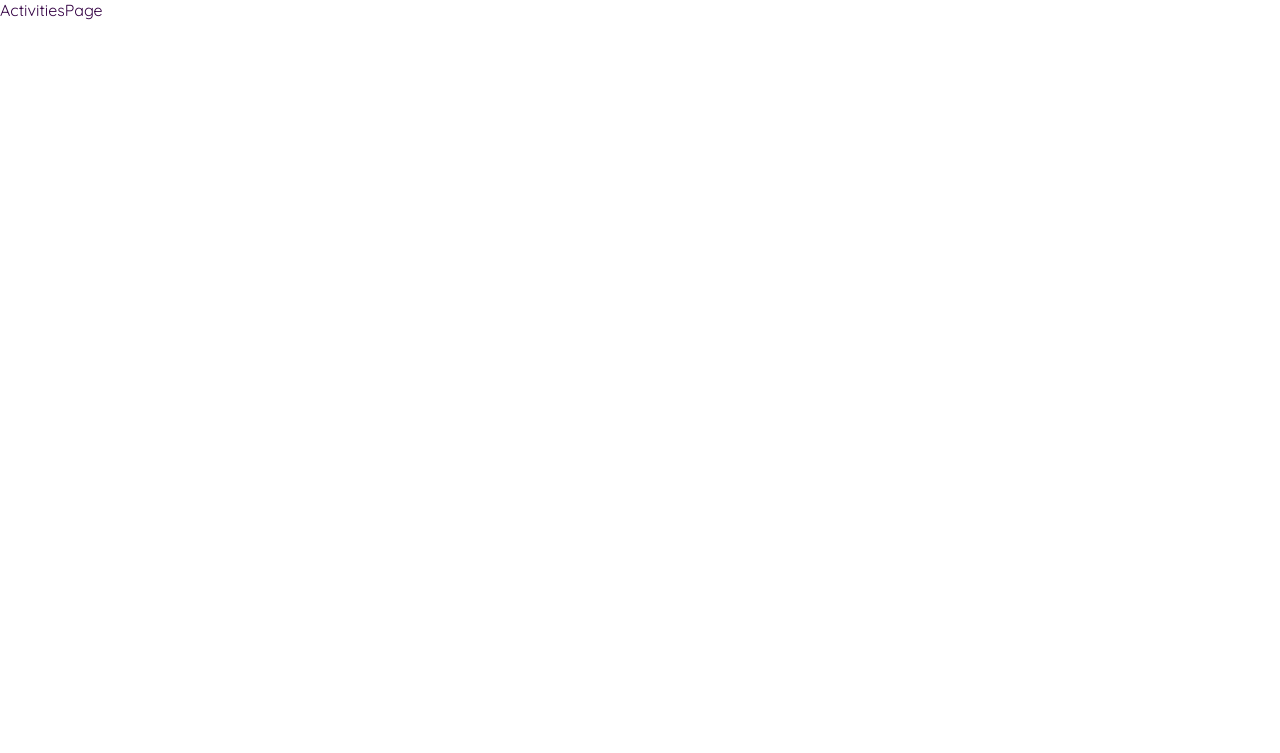
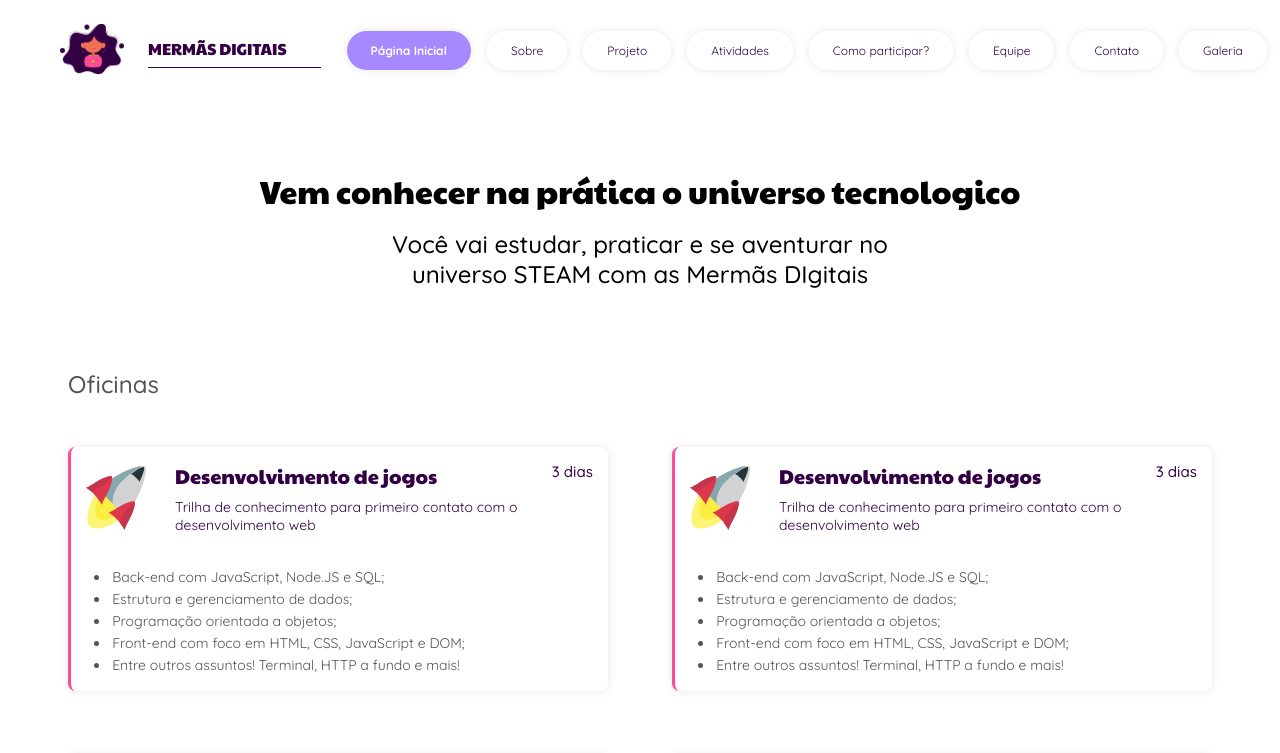
Before and after one commit to mermas-digitais/mermas-site-react, a React (Vite) app: page /atividades in a window 1280 px wide. Shown: the top 753 px of the page. Built offline with nearby package versions, Linux system fonts and the light colour scheme.

Commit message:
feat: add tela atividades e ajustes

```diff
--- a/src/App.tsx
+++ b/src/App.tsx
@@ -10,12 +10,11 @@ import { Register } from './components/register';
 import { Fade } from 'react-awesome-reveal';
 import { Patronize } from './components/patronize';
 import Gallery from './components/gallery';
-import { useEffect, useState } from 'react';
-import GalleryGrid from './components/galleryGrid';
+import { useState } from 'react';
 import { Routes, Route } from 'react-router-dom';
 import GalleryPage from './page/gallerylPage';
 import GalerryId from './page/gallerylPage/galleryId';
-import Team from './components/Team';
+
 import TeamPage from './page/teamPage';
 import ActivitiesPage from './page/activities';
 
--- a/src/components/activity/index.tsx
+++ b/src/components/activity/index.tsx
@@ -1,3 +1,4 @@
+import { Link } from 'react-router-dom';
 import { CardActivity } from '../../individualComponent/cardActivity';
 import './index.css';
 
@@ -15,9 +16,11 @@ export function Activity() {
             </h2>
           </div>
           <div className="head_button">
-            <button className="icon button_next">
-              <img src="./image/arrow.svg" alt="Ícone de foguete" />
-            </button>
+            <Link to="/atividades">
+              <button className="icon button_next">
+                <img src="./image/arrow.svg" alt="Ícone de foguete" />
+              </button>
+            </Link>
           </div>
         </div>
 
--- /dev/null
+++ b/src/components/cardActivitys/index.css
@@ -0,0 +1,120 @@
+.Container_Card {
+  width: 540px;
+  display: flex;
+  flex-direction: column;
+  gap: 2rem;
+  padding: 15.1436px;
+
+  background: #ffffff;
+  border-left: 3.78591px solid #ff4a97;
+  box-shadow: 0px 0px 9px rgba(0, 0, 0, 0.1);
+  border-radius: 7.57182px;
+}
+
+.Container_img {
+  width: 70px;
+  display: flex;
+  justify-content: center;
+  align-items: center;
+}
+
+.Content_Top {
+  width: auto;
+  display: flex;
+  gap: 1.8rem;
+  justify-content: center;
+  align-self: center;
+}
+.Container_title {
+  display: flex;
+  flex-direction: column;
+}
+
+.Container_title_card {
+  display: flex;
+  width: 100%;
+  justify-content: space-between;
+  margin-bottom: 8px;
+}
+
+.Container_title_card > span {
+  font-family: 'Quicksand';
+  font-style: normal;
+  font-weight: 500;
+  font-size: 15.1436px;
+  color: #330043;
+}
+
+.title_card {
+  font-family: 'Paytone One', sans-serif;
+  font-style: normal;
+  font-weight: 400;
+  font-size: 20px;
+  color: #330043;
+}
+
+.span_card {
+  font-family: 'Quicksand';
+  font-style: normal;
+  font-weight: 400;
+  font-size: 14px;
+
+  color: #330043;
+}
+.img_rockt {
+  width: 100%;
+}
+
+.Container_Group {
+  display: flex;
+  flex-direction: column;
+  padding: 0 0 0 1.5rem;
+}
+
+.Content_list > li {
+  display: list-item;
+  list-style: disc;
+  padding: 2px;
+
+  font-family: Quicksand, sans-serif;
+  font-weight: 400;
+  font-style: normal;
+
+  font-size: 14px;
+  color: #545454;
+}
+
+@media only screen and (max-width: 780px) {
+  .Container_Card {
+    width: 100%;
+    padding: 1rem;
+    gap: 1rem;
+  }
+  .Container_title {
+    gap: 0;
+  }
+  .Content_Top {
+    gap: 1rem;
+  }
+
+  .Container_img {
+    width: 50px;
+  }
+
+  .Container_title_card {
+    align-items: center;
+  }
+
+  .title_card {
+    font-size: 1rem;
+  }
+
+  .Container_title_card > span {
+    text-align: center;
+    font-size: 0.7rem;
+  }
+
+  .span_card {
+    font-size: 0.9rem;
+  }
+}
--- /dev/null
+++ b/src/components/cardActivitys/index.tsx
@@ -0,0 +1,36 @@
+import rocktLogo from '../../../public/image/Group 29.svg';
+
+import './index.css';
+
+export const CardActivitys = () => {
+  return (
+    <div className="Container_Card">
+      <div className="Content_Top">
+        <div className="Container_img">
+          <img className="img_rockt" src={rocktLogo} alt="logo foguete" />
+        </div>
+        <div className="Container_title">
+          <div className="Container_title_card">
+            <h2 className="title_card">Desenvolvimento de jogos</h2>
+            <span>3 dias</span>
+          </div>
+
+          <p className="span_card">
+            Trilha de conhecimento para primeiro contato com o desenvolvimento
+            web
+          </p>
+        </div>
+      </div>
+
+      <div className="Container_Group">
+        <ul className="Content_list">
+          <li> Back-end com JavaScript, Node.JS e SQL;</li>
+          <li>Estrutura e gerenciamento de dados;</li>
+          <li>Programação orientada a objetos;</li>
+          <li>Front-end com foco em HTML, CSS, JavaScript e DOM;</li>
+          <li>Entre outros assuntos! Terminal, HTTP a fundo e mais!</li>
+        </ul>
+      </div>
+    </div>
+  );
+};
--- a/src/components/footer/index.tsx
+++ b/src/components/footer/index.tsx
@@ -97,7 +97,7 @@ export const Footer = ({ pathImage = './image/girls.png' }: FooterProps) => {
         </div>
       </div>
       <div id="copyright">
-        @2022 MERMÃS DIGITAIS | Desenvolvido por Mermãs Digitais
+        @2023 MERMÃS DIGITAIS | Desenvolvido por Mermãs Digitais
       </div>
     </footer>
   );
--- a/src/components/header/index.css
+++ b/src/components/header/index.css
@@ -107,6 +107,7 @@
   -webkit-font-smoothing: antialiased;
   transition: 0.3s;
   box-shadow: 0px 0px 9px rgba(0, 0, 0, 0.1);
+  cursor: pointer;
 }
 .header nav .menu ul li a.title.active {
   font-weight: bold;
--- a/src/components/header/index.tsx
+++ b/src/components/header/index.tsx
@@ -101,19 +101,19 @@ export const Navbar = ({
           <div className="menu">
             <ul className="group_button">
               <li>
-                <a className="button_click" href="#home">
+                <a className="button_click" href="#">
                   Página Inicial
                 </a>
               </li>
               <li>
-                <a onClick={() => redirectCorrect('about')}>Sobre</a>
+                <a href="#about">Sobre</a>
               </li>
 
               <li>
                 <a onClick={() => redirectCorrect('course')}>Projeto</a>
               </li>
               <li>
-                <a onClick={() => redirectCorrect('activity')}>Atividades</a>
+                <Link to="atividades">Atividades</Link>
               </li>
               <li>
                 <a onClick={() => redirectCorrect('register')}>
@@ -121,9 +121,9 @@ export const Navbar = ({
                 </a>
               </li>
               <li>
-                <Link className="link" to="/time">
+                <a className="link" onClick={() => redirectCorrect('time')}>
                   Equipe
-                </Link>
+                </a>
               </li>
               <li>
                 <a onClick={() => redirectCorrect('form')}>Contato</a>
--- /dev/null
+++ b/src/page/activities/index.css
@@ -0,0 +1,105 @@
+.Container {
+  width: 100%;
+  display: flex;
+  flex-direction: column;
+
+  position: relative;
+}
+
+.Container__navbar {
+  position: absolute;
+  z-index: 1;
+}
+
+.Container_oficinas {
+  width: 100%;
+  display: flex;
+  flex-direction: column;
+  justify-content: center;
+  gap: 3rem;
+}
+
+.title_oficinas {
+  font-family: 'Quicksand';
+  font-style: normal;
+  font-weight: 500;
+  font-size: 24px;
+  color: #545454;
+  text-align: left;
+}
+
+.Container__Section {
+  margin-top: 168px;
+  width: 100%;
+  display: flex;
+  flex-direction: column;
+  justify-content: center;
+  align-items: center;
+  gap: 5rem;
+}
+
+.Content_title_first {
+  display: flex;
+  justify-content: center;
+  align-items: center;
+  flex-direction: column;
+  gap: 1rem;
+}
+
+.title_first {
+  font-family: 'Paytone One';
+  font-style: normal;
+  font-weight: 400;
+  font-size: 32px;
+  color: #000;
+  text-align: center;
+}
+.Content_span {
+  display: flex;
+  justify-content: center;
+  align-items: center;
+  max-width: 500px;
+}
+
+.Content_span span {
+  font-family: 'Quicksand';
+  font-style: normal;
+  font-weight: 500;
+  font-size: 24px;
+  color: #000;
+  text-align: center;
+}
+
+.Container_card_groups {
+  display: grid;
+  grid-template-columns: 1fr 1fr;
+  gap: 64px;
+}
+
+@media only screen and (max-width: 780px) {
+  .Container_oficinas {
+    margin: 2rem 0px;
+  }
+  .Container_card_groups {
+    grid-template-columns: 1fr;
+    padding: 0 1rem;
+    gap: 2rem;
+  }
+
+  .Container__Section {
+    gap: 2rem;
+  }
+
+  .title_oficinas {
+    font-size: 1rem;
+    padding-left: 1.6rem;
+  }
+
+  .title_first {
+    font-size: 1.5rem;
+  }
+
+  .Content_span > span {
+    font-size: 1rem;
+  }
+}
--- a/src/page/activities/index.tsx
+++ b/src/page/activities/index.tsx
@@ -1,5 +1,47 @@
-import './styles.css';
+import { Navbar } from '../../components/header';
+import { CardActivitys } from '../../components/cardActivitys';
+
+import './index.css';
+import { Footer } from '../../components/footer';
 
 export default function ActivitiesPage() {
-  return <div>ActivitiesPage</div>;
+  return (
+    <div className="Container">
+      <div className="Container__navbar">
+        <Navbar />
+      </div>
+
+      <section className="Container__Section">
+        <div className="Content_title_first">
+          <h2 className="title_first">
+            Vem conhecer na prática o universo tecnologico
+          </h2>
+
+          <div className="Content_span">
+            <span>
+              Você vai estudar, praticar e se aventurar no universo STEAM com as
+              Mermãs DIgitais
+            </span>
+          </div>
+        </div>
+
+        <div>
+          <section className="Container_oficinas">
+            <div>
+              <h2 className="title_oficinas">Oficinas</h2>
+            </div>
+
+            <div className="Container_card_groups">
+              <CardActivitys />
+              <CardActivitys />
+              <CardActivitys />
+              <CardActivitys />
+            </div>
+          </section>
+        </div>
+      </section>
+
+      <Footer />
+    </div>
+  );
 }
```
Also changed, not shown: .eslintrc.cjs, src/page/activities/styles.css (deleted).
